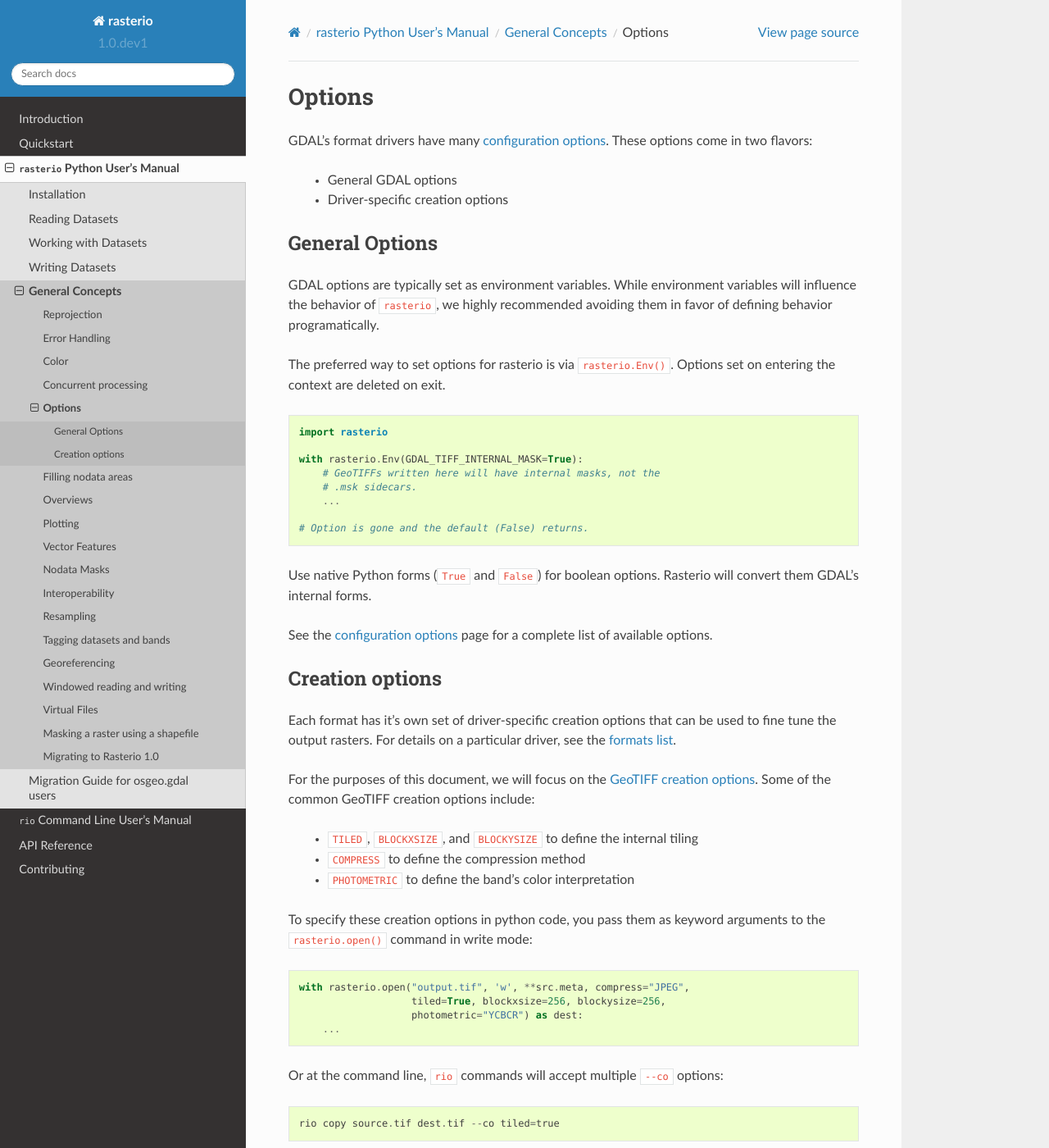
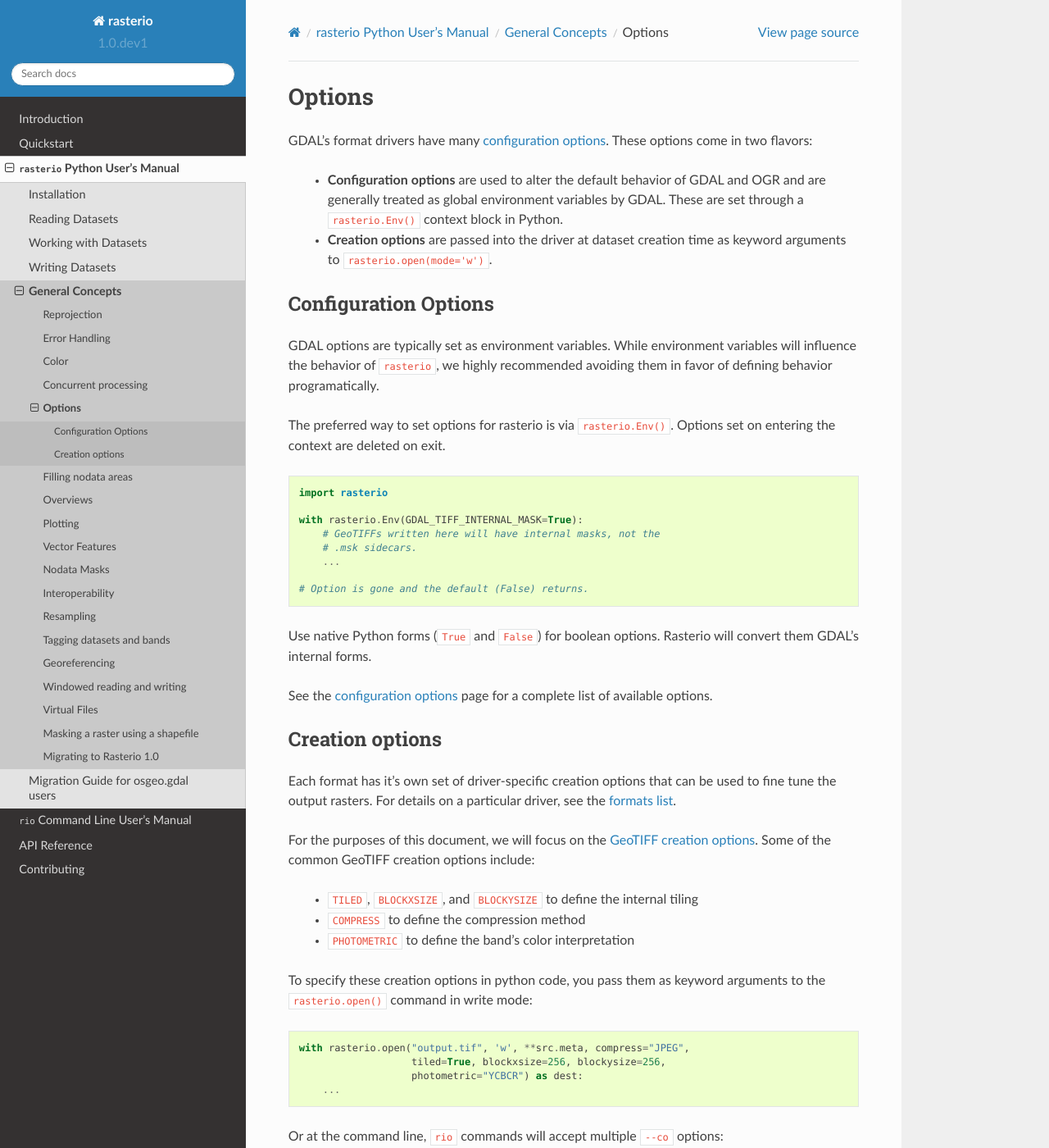
Before and after one commit to rasterio/rasterio, a Sphinx documentation site: the page built from docs/image_options.rst, in a window 1280 px wide and 1400 px high. Shown: the whole window at 82% size. Built offline with Sphinx 7.4.7 and the Read the Docs theme 2.0.0, drawn with Linux system fonts in a browser that asks for light colours; pages that are not in the unit, such as notebooks, are missing from menus; some of the changed text lies outside the part shown.

Commit message:
clarify configuration vs creation option

```diff
--- a/docs/image_options.rst
+++ b/docs/image_options.rst
@@ -4,11 +4,15 @@ Options
 GDAL's format drivers have many `configuration options`_.
 These options come in two flavors:
 
-    * General GDAL options
-    * Driver-specific creation options
+    * **Configuration options** are used to alter the default behavior of GDAL
+      and OGR and are generally treated as global environment variables by GDAL. These
+      are set through a ``rasterio.Env()`` context block in Python.
 
-General Options
------------------
+    * **Creation options** are passed into the driver at dataset creation time as
+      keyword arguments to ``rasterio.open(mode='w')``.
+
+Configuration Options
+---------------------
 
 GDAL options are typically set as environment variables. While
 environment variables will influence the behavior of ``rasterio``, we
@@ -35,7 +39,7 @@ See the `configuration options`_ page for a complete list of available options.
 
 
 Creation options
------------------
+----------------
 
 Each format has it's own set of driver-specific creation options that can be used to
 fine tune the output rasters. For details on a particular driver, see the `formats list`_.
@@ -59,6 +63,7 @@ Or at the command line, ``rio`` commands will accept multiple ``--co`` options::
 
     rio copy source.tif dest.tif --co tiled=true
 
+Note that some *configuration* options also have an effect on driver behavior at creation time.
 
 
 .. _configuration options: https://trac.osgeo.org/gdal/wiki/ConfigOptions
```
